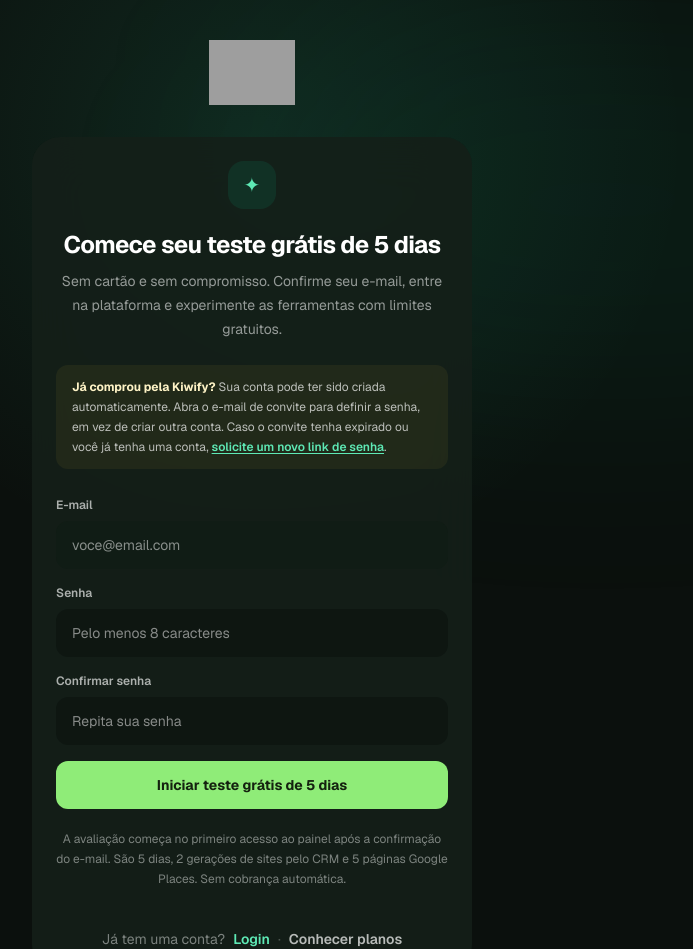
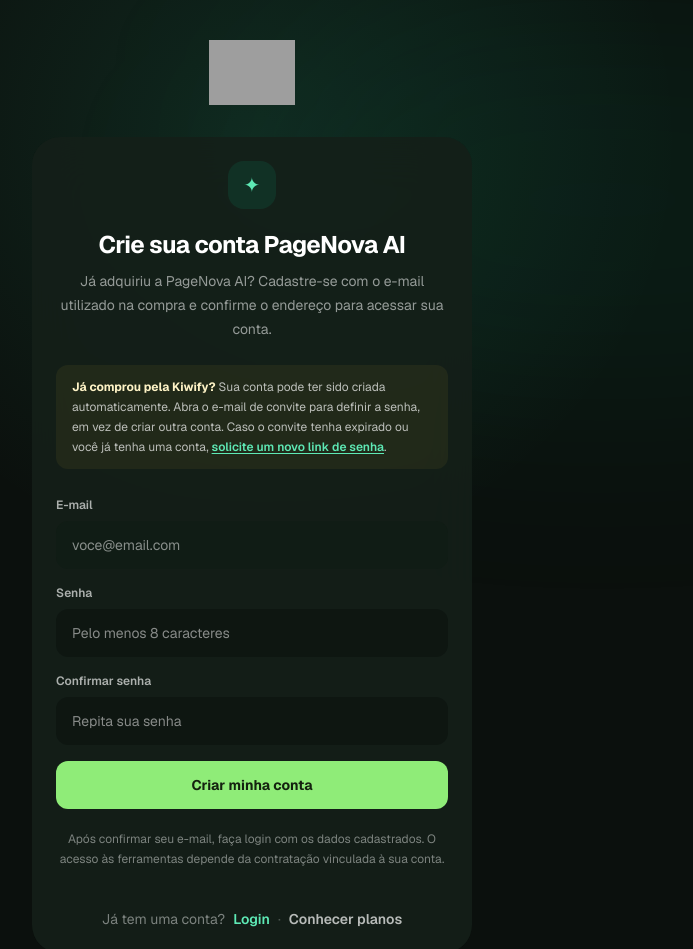
Before and after one commit to dramaflix2026-stack/pagenova-ai, a Next.js app in the folder frontend/: page /cadastro in a window 1280 px wide. Shown: the top 949 px of the page, without its empty margins (388-1081 px from the left). Built offline with nearby package versions, Linux system fonts and the light colour scheme; grey boxes are pictures that could not be loaded.

Commit message:
fix(auth): remove misleading free-trial signup claims and return confirmation to login

```diff
--- a/frontend/src/app/cadastro/page.tsx
+++ b/frontend/src/app/cadastro/page.tsx
@@ -26,7 +26,7 @@ export default function CadastroPage() {
       const { error: resendError } = await supabase.auth.resend({
         type: "signup",
         email: email.trim().toLowerCase(),
-        options: { emailRedirectTo: window.location.origin + "/auth/callback?next=/app" },
+        options: { emailRedirectTo: window.location.origin + "/auth/callback?next=/login" },
       });
       if (resendError) {
         setError(["over_request_rate_limit", "over_email_send_rate_limit", "too_many_requests"].includes(resendError.code || "")
@@ -63,7 +63,7 @@ export default function CadastroPage() {
         email: email.trim().toLowerCase(),
         password,
         options: {
-          emailRedirectTo: window.location.origin + "/auth/callback?next=/app",
+          emailRedirectTo: window.location.origin + "/auth/callback?next=/login",
         },
       });
 
@@ -114,9 +114,9 @@ export default function CadastroPage() {
             <div className="mx-auto mb-5 flex h-12 w-12 items-center justify-center rounded-2xl border border-emerald-400/20 bg-emerald-400/10 text-xl text-emerald-300" aria-hidden="true">
               ✦
             </div>
-            <h1 className="text-2xl font-bold tracking-tight">Comece seu teste grátis de 5 dias</h1>
+            <h1 className="text-2xl font-bold tracking-tight">Crie sua conta PageNova AI</h1>
             <p className="mt-2 text-sm leading-6 text-white/55">
-              Sem cartão e sem compromisso. Confirme seu e-mail, entre na plataforma e experimente as ferramentas com limites gratuitos.
+              Já adquiriu a PageNova AI? Cadastre-se com o e-mail utilizado na compra e confirme o endereço para acessar sua conta.
             </p>
           </div>
 
@@ -191,13 +191,13 @@ export default function CadastroPage() {
 
               <button type="submit" disabled={loading}
                 className="flex h-12 w-full items-center justify-center rounded-xl bg-[#8fec78] text-sm font-bold text-[#14220f] transition hover:bg-[#a8f494] disabled:cursor-not-allowed disabled:opacity-55">
-                {loading ? "Criando conta..." : "Iniciar teste grátis de 5 dias"}
+                {loading ? "Criando conta..." : "Criar minha conta"}
               </button>
             </form>
           )}
 
           <p className="mt-5 text-center text-xs leading-5 text-white/45">
-            A avaliação começa no primeiro acesso ao painel após a confirmação do e-mail. São 5 dias, 2 gerações de sites pelo CRM e 5 páginas Google Places. Sem cobrança automática.
+            Após confirmar seu e-mail, faça login com os dados cadastrados. O acesso às ferramentas depende da contratação vinculada à sua conta.
           </p>
           <div className="mt-5 flex flex-wrap items-center justify-center gap-2 border-t border-white/10 pt-5 text-center text-sm">
             <span className="text-white/45">Já tem uma conta?</span>
```
